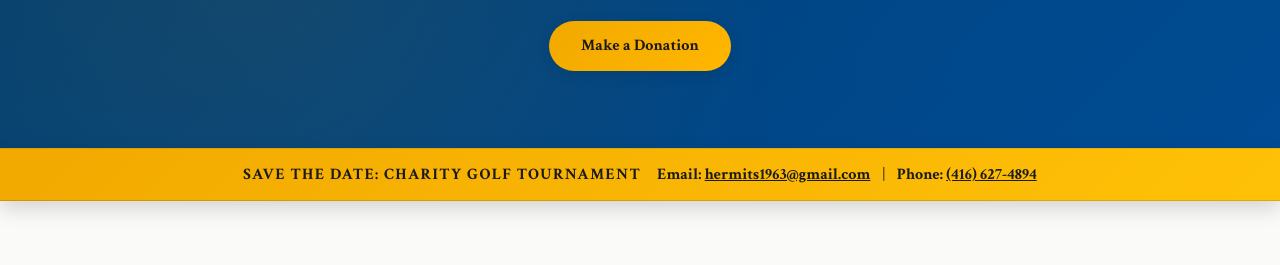
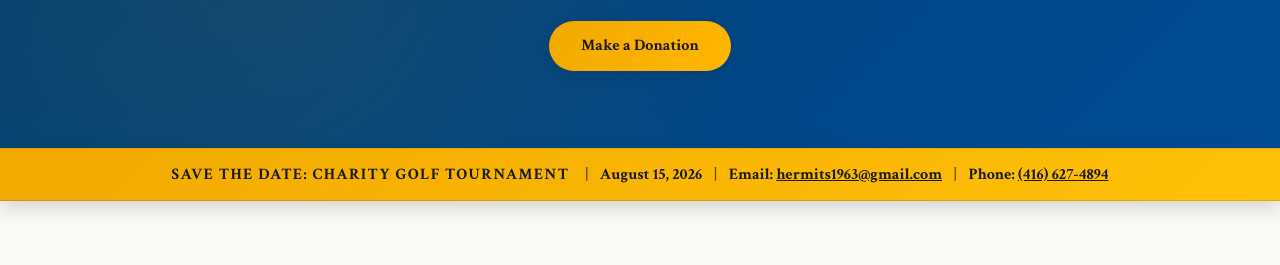
Before and after one commit to campbellsinvestment/hermits, a website built with Vite: page events/index.html in a window 1280 px wide. Shown: the part 303-568 px from the top of the page. Built offline with nearby package versions, Linux system fonts and the light colour scheme.

Commit message:
Update events sticky banner with date and contact format

```diff
--- a/events/index.html
+++ b/events/index.html
@@ -172,6 +172,9 @@
     <div class="events-sticky-banner">
         <div class="banner-inner">
             <span class="banner-title">Save The Date: Charity Golf Tournament</span>
+            <span class="banner-separator" aria-hidden="true">|</span>
+            <span class="banner-item">August 15, 2026</span>
+            <span class="banner-separator" aria-hidden="true">|</span>
             <span class="banner-item">Email: <a href="mailto:hermits1963@gmail.com">hermits1963@gmail.com</a></span>
             <span class="banner-separator" aria-hidden="true">|</span>
             <span class="banner-item">Phone: <a href="tel:+14166274894">(416) 627-4894</a></span>
```
